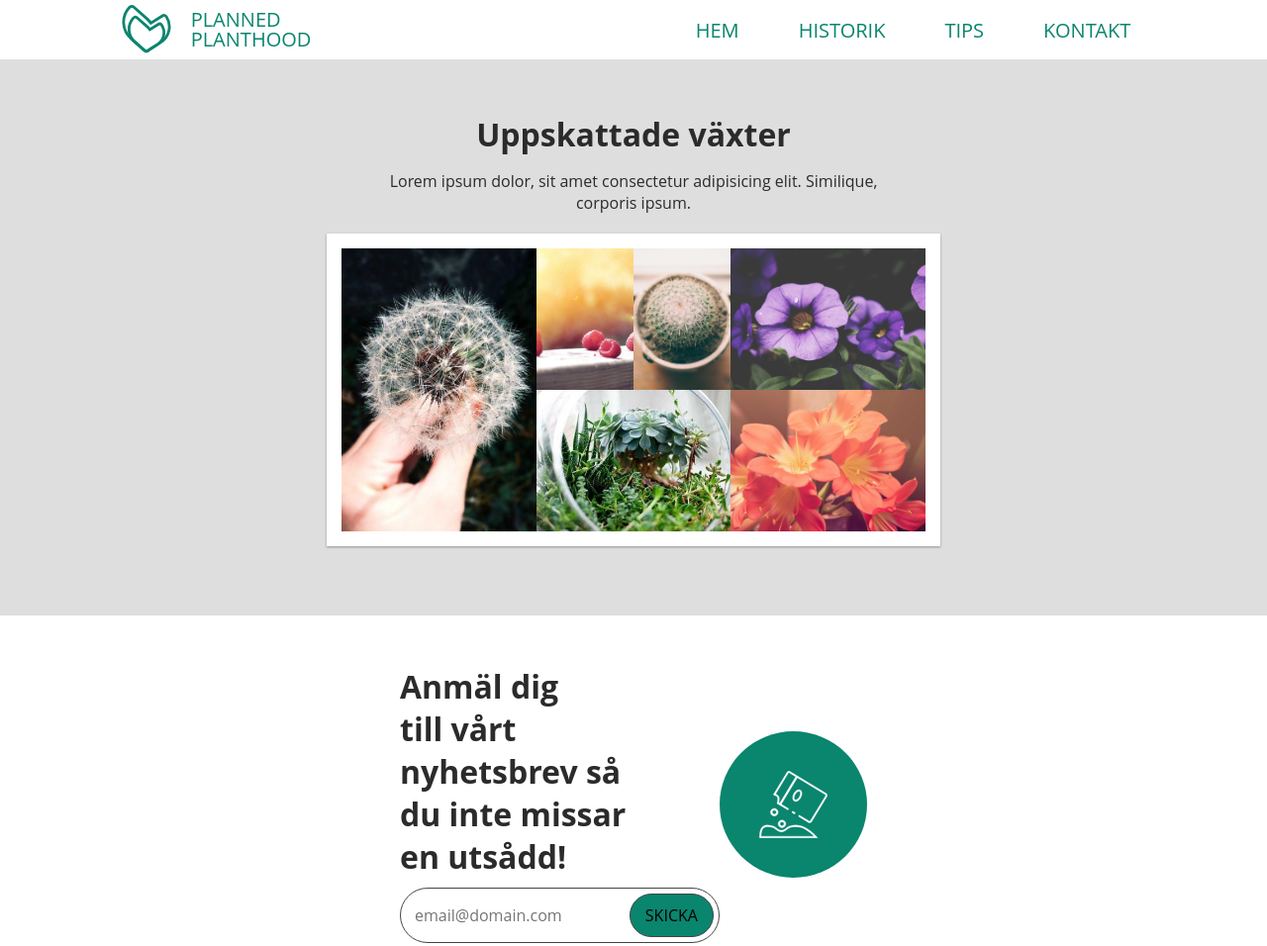
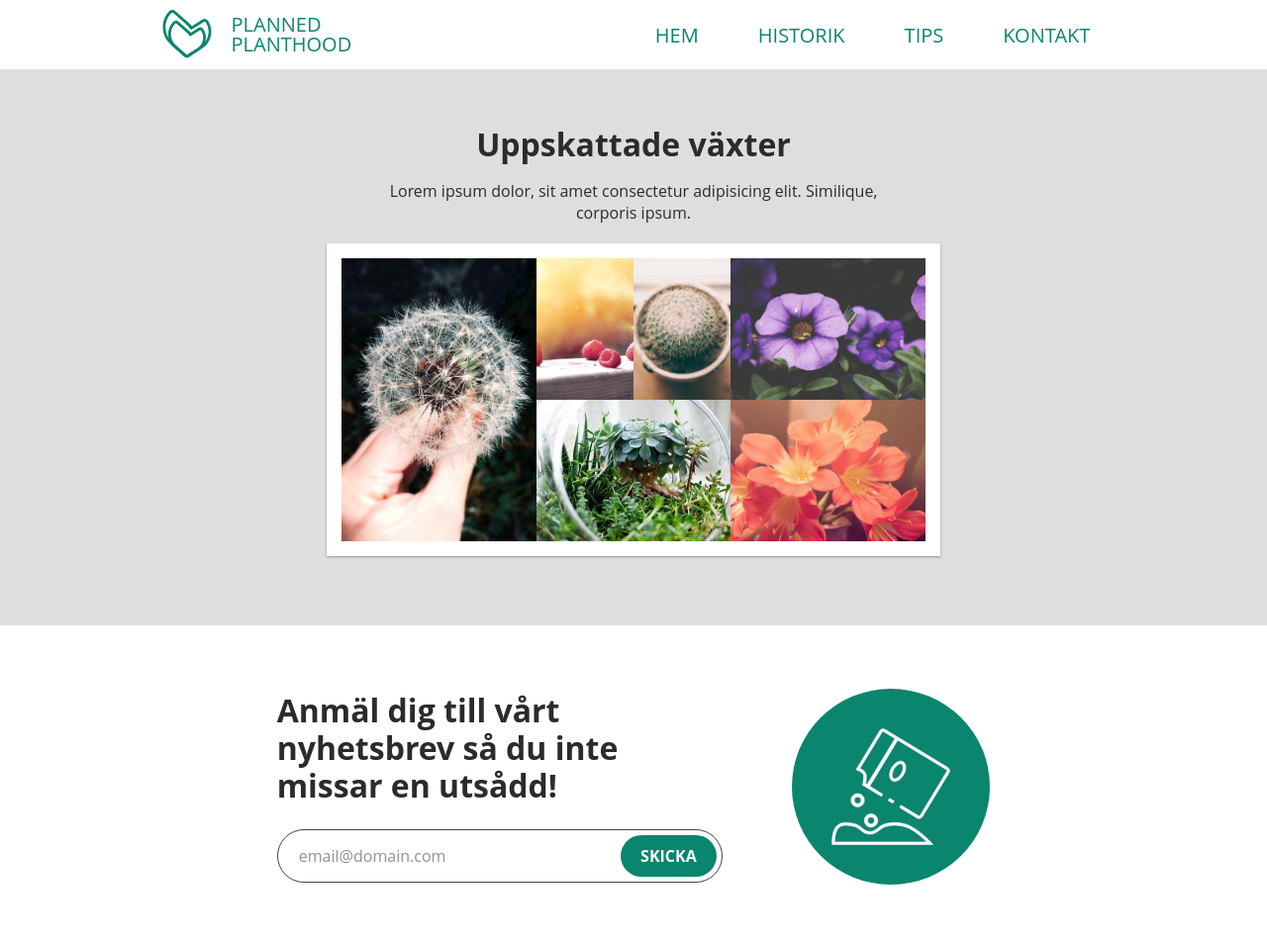
Before and after one commit to ebobic/Planned-Planthood, a plain HTML site: page index.html in a window 1280 px wide. Shown: the top 956 px of the page at 99% size. Drawn offline with Linux system fonts and the light colour scheme; files whose address does not match are found by name.

Commit message:
Lag till nya plantsbilder + korrigerat margins, padding etc

```diff
--- a/style.css
+++ b/style.css
@@ -183,11 +183,13 @@ body {
   color: var(--clr-green-400);
   font-weight: var(--fw-medium);
   font-size: var(--fs-500);
+  text-transform: uppercase;
+  padding-block: 5px;
+  padding-inline: 2rem;
   display: flex;
-  justify-content: space-around;
+  justify-content: center;
   align-items: center;
-  text-transform: uppercase;
-  gap: 10%;
+  gap: 22vw;
 }
 
 .header__logo {
@@ -316,25 +318,34 @@ article {
   grid-area: image6;
 }
 
+/* --- Nyhetsbrev Sektion  --- */
+
 .newsletter {
   background-color: var(--clr-neutral-100);
-  padding: 50px;
+  padding: 4rem 2rem; /* Lite mer luft för sektionen */
 }
 
 .newsletter__flex {
   display: flex;
-  flex-flow: row nowrap;
-  width: 40%;
-  margin: auto;
+  flex-wrap: wrap;
+  justify-content: center;
   align-items: center;
+  gap: 4rem;
+}
+
+
+.newsletter__flex > div {
+  display: flex;
+  flex-direction: column;
+  align-items: flex-start;
+  gap: 1.5rem;
 }
 
 .newsletter__heading {
   font-size: var(--fs-700);
-  font-weight: var(--fw-700);
-  width: 80%;
-  margin-bottom: 10px;
-
+  font-weight: var(--fw-bold);
+  line-height: 1.2;
+  max-width: 25ch;
 }
 
 .newsletter__signup {
@@ -342,42 +353,49 @@ article {
   border-radius: 50px;
   padding: 5px;
   display: flex;
-  width: minmax(fit-content, 70%);
   justify-content: space-between;
+  width: 100%;
+  max-width: 450px;
   transition: border-color 0.2s ease-in-out, box-shadow 0.2s ease-in-out, transform 0.2s ease-in-out;
 }
 
 .newsletter__signup:focus-within {
   border-color: var(--clr-green-400);
   box-shadow: 0 0 5px hsla(169, 86%, 28%, 0.2);
-  transform: scale(1.03);
+  transform: scale(1.02);
 }
 
 .newsletter__input {
-  margin: auto;
-  background-color: var(--clr-neutral-100);
-  border: var(--clr-neutral-100) 1px solid;
-  color: var(--clr-neutral-900);
+  flex-grow: 1;
+  background-color: transparent;
+  border: none;
+  padding: 0.5rem 1rem;
+  font-size: var(--fs-400);
 }
 
 .newsletter__input:focus {
   outline: none;
 }
 
+.newsletter__input::placeholder {
+  color: var(--clr-neutral-300);
+}
+
 .newsletter__submit {
-  height: 100%;
-  padding: 10px 15px;
+  padding: 10px 20px;
   border-radius: 50px;
-  border: 1px var(--clr-neutral-400) solid;
+  border: none;
   background-color: var(--clr-green-400);
-  transition: background-color 0.2s ease-in-out
-
+  color: var(--clr-neutral-100);
+  text-transform: uppercase;
+  font-weight: var(--fw-bold);
+  transition: background-color 0.2s ease-in-out, color 0.2s ease-in-out;
+  cursor: pointer;
 }
 
 .newsletter__submit:hover {
   background-color: var(--clr-green-800);
   color: var(--clr-neutral-100);
-  cursor: pointer;
 }
 
 .newsletter__figure {
```
